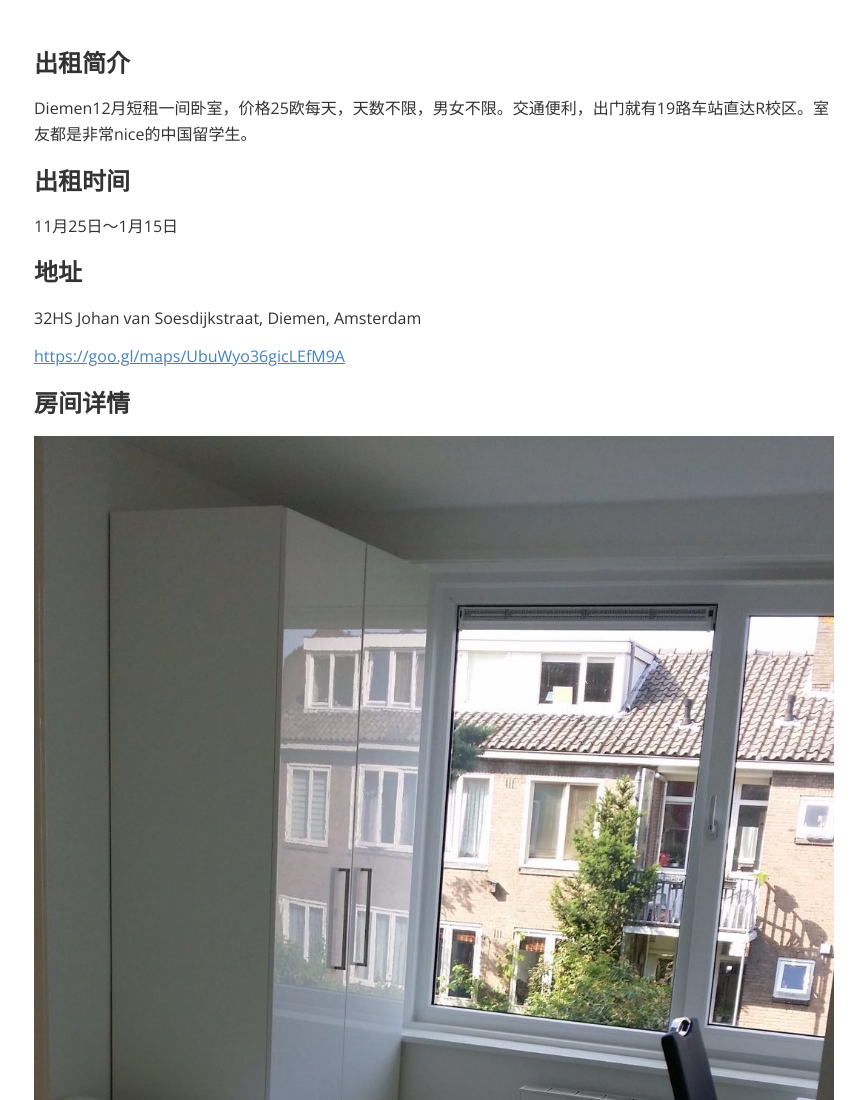
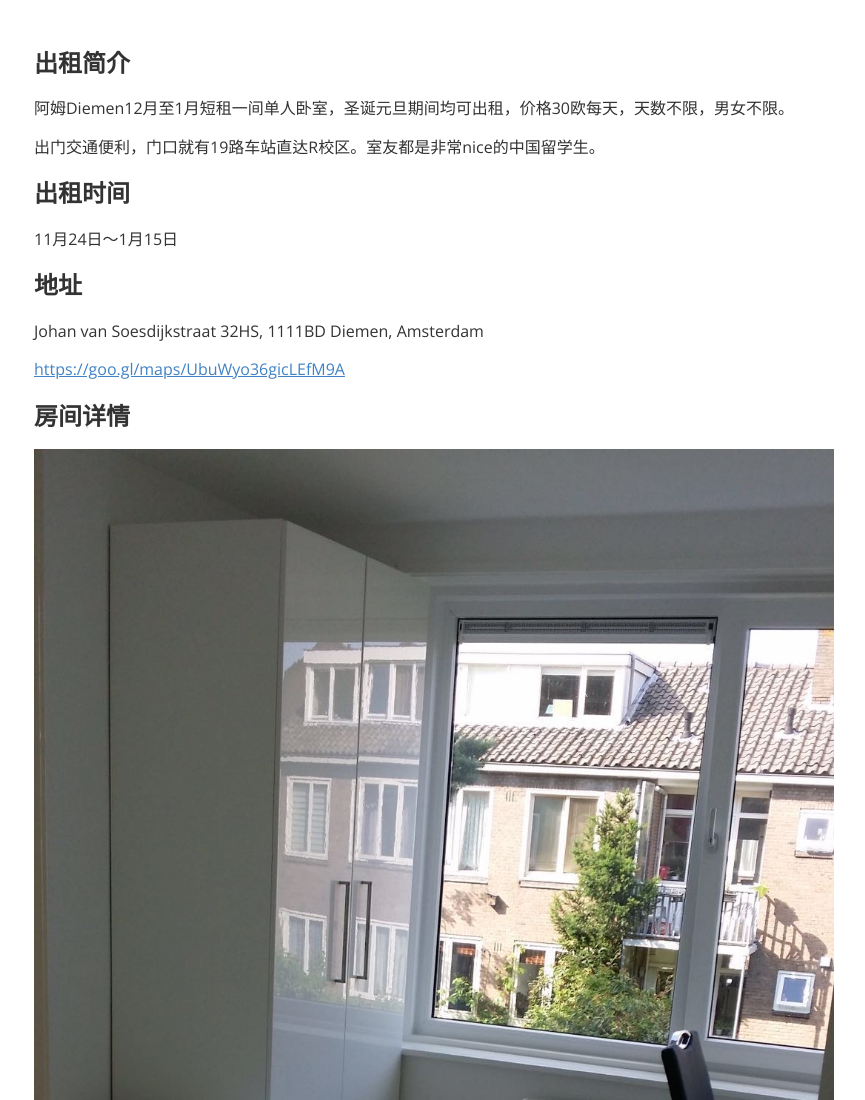
Before and after one commit to Robbie-Luo/Robbie-Luo.github.io, a website: page Rent/index.html in a window 1280 px wide. Shown: the top 1100 px of the page, without its empty margins (206-1071 px from the left). Drawn offline with nearby package versions, Linux system fonts and the light colour scheme.

Commit message:
Update rent info

```diff
--- a/Rent/index.html
+++ b/Rent/index.html
@@ -501,6 +501,6 @@ header, .context-menu, .megamenu-content, footer{
 </style>
 </head>
 <body class='typora-export' >
-<div  id='write'  class = 'is-mac'><h3><a name="出租简介" class="md-header-anchor"></a><span>出租简介</span></h3><p><span>Diemen12月短租一间卧室，价格25欧每天，天数不限，男女不限。交通便利，出门就有19路车站直达R校区。室友都是非常nice的中国留学生。</span></p><h3><a name="出租时间" class="md-header-anchor"></a><span>出租时间</span></h3><p><span>11月25日～1月15日</span></p><h3><a name="地址" class="md-header-anchor"></a><span>地址</span></h3><p><span>32HS Johan van Soesdijkstraat, Diemen, Amsterdam</span></p><p><a href='https://goo.gl/maps/UbuWyo36gicLEfM9A' target='_blank' class='url'>https://goo.gl/maps/UbuWyo36gicLEfM9A</a></p><h3><a name="房间详情" class="md-header-anchor"></a><span>房间详情</span></h3><p><img src="IMG_2806.JPG" referrerpolicy="no-referrer" alt="IMG_2806"></p><p><img src="IMG_2807.JPG" referrerpolicy="no-referrer" alt="IMG_2807"></p><p><img src="IMG_2808.JPG" referrerpolicy="no-referrer" alt="IMG_2808"></p><h3><a name="联系人" class="md-header-anchor"></a><span>联系人</span></h3><p><img src="IMG_2809.JPG" referrerpolicy="no-referrer" alt="IMG_2809"></p></div>
+<div  id='write'  class = 'is-mac'><h3><a name="出租简介" class="md-header-anchor"></a><span>出租简介</span></h3><p><span>阿姆Diemen12月至1月短租一间单人卧室，圣诞元旦期间均可出租，价格30欧每天，天数不限，男女不限。</span></p><p><span>出门交通便利，门口就有19路车站直达R校区。室友都是非常nice的中国留学生。</span></p><h3><a name="出租时间" class="md-header-anchor"></a><span>出租时间</span></h3><p><span>11月24日～1月15日</span></p><h3><a name="地址" class="md-header-anchor"></a><span>地址</span></h3><p><span> Johan van Soesdijkstraat 32HS, 1111BD Diemen, Amsterdam</span></p><p><a href='https://goo.gl/maps/UbuWyo36gicLEfM9A' target='_blank' class='url'>https://goo.gl/maps/UbuWyo36gicLEfM9A</a></p><h3><a name="房间详情" class="md-header-anchor"></a><span>房间详情</span></h3><p><img src="IMG_2806.JPG" referrerpolicy="no-referrer" alt="IMG_2806"></p><p><img src="IMG_2807.JPG" referrerpolicy="no-referrer" alt="IMG_2807"></p><p><img src="IMG_2808.JPG" referrerpolicy="no-referrer" alt="IMG_2808"></p><h3><a name="联系人" class="md-header-anchor"></a><span>联系人</span></h3><p><img src="IMG_2809.JPG" referrerpolicy="no-referrer" alt="IMG_2809"></p></div>
 </body>
 </html>
```
